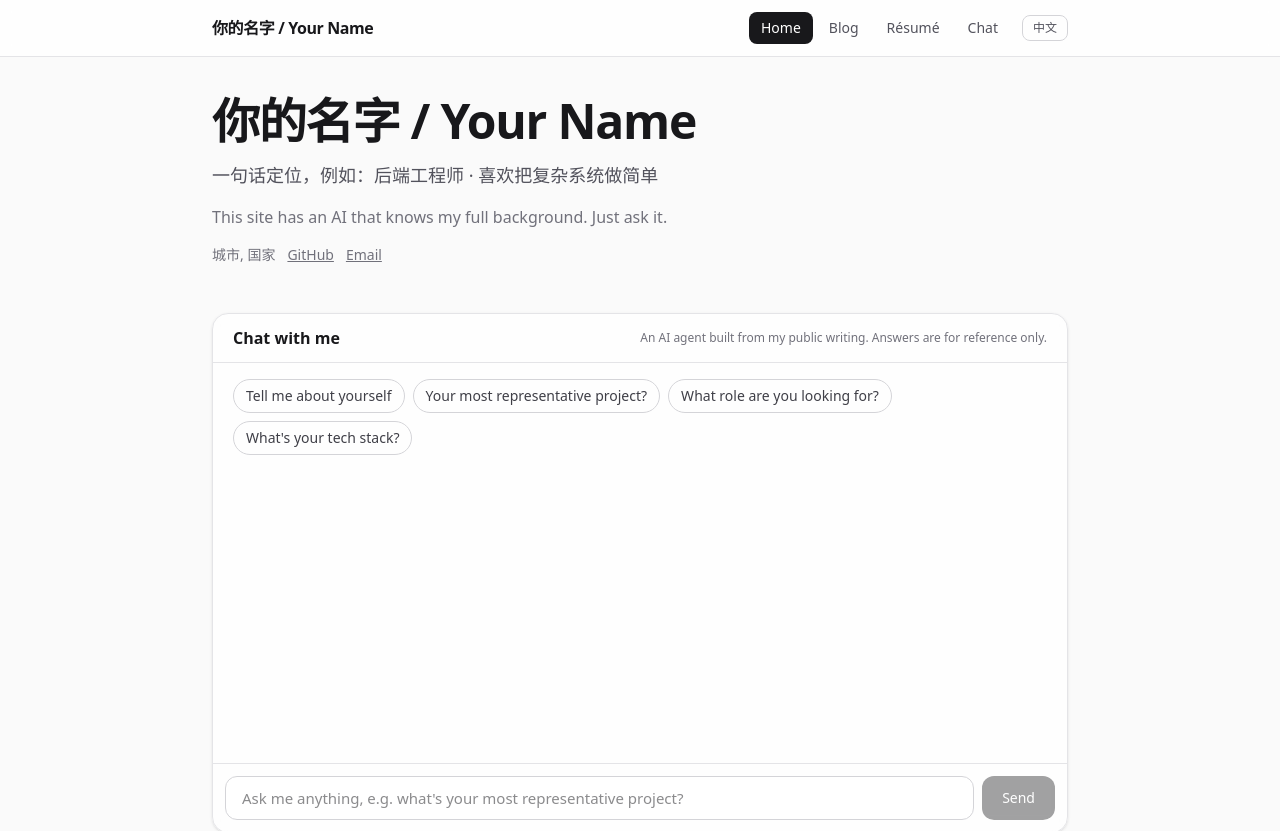
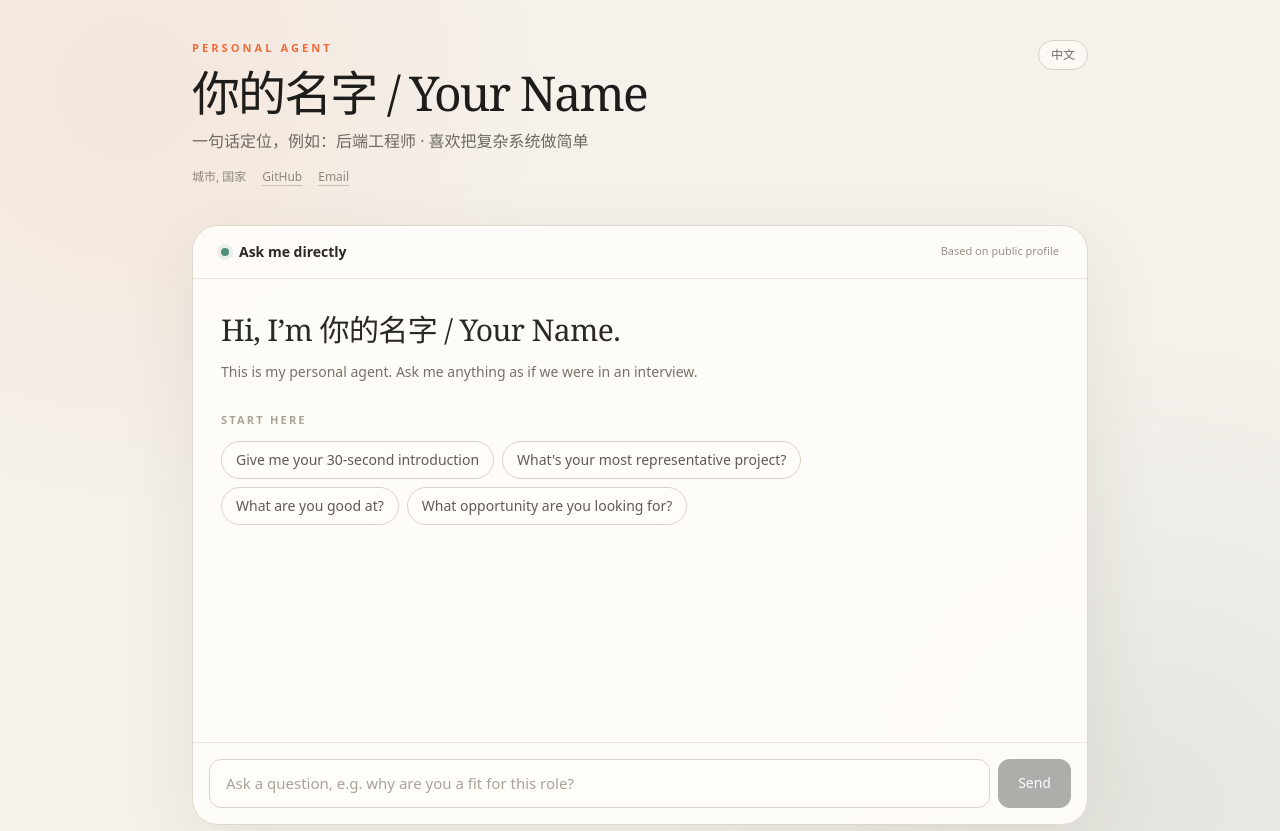
Before and after one commit to ATCBK/KnowMe, a Next.js app: page / in a window 1280 px wide. Shown: the top 831 px of the page. Built offline with nearby package versions, Linux system fonts and the light colour scheme.

Commit message:
Simplify site into interview agent landing page

```diff
--- a/src/app/blog/page.tsx
+++ b/src/app/blog/page.tsx
@@ -1,10 +1,5 @@
-import type { Metadata } from "next";
-import { getPosts } from "@/lib/content";
-import PostList from "@/components/PostList";
-
-export const metadata: Metadata = { title: "Blog" };
+import { redirect } from "next/navigation";
 
 export default function BlogPage() {
-  const posts = getPosts().map(({ body: _body, ...rest }) => rest);
-  return <PostList posts={posts} />;
+  redirect("/");
 }
--- a/src/app/chat/page.tsx
+++ b/src/app/chat/page.tsx
@@ -1,8 +1,5 @@
-import type { Metadata } from "next";
-import Chat from "@/components/Chat";
-
-export const metadata: Metadata = { title: "Chat" };
+import { redirect } from "next/navigation";
 
 export default function ChatPage() {
-  return <Chat />;
+  redirect("/");
 }
--- a/src/app/globals.css
+++ b/src/app/globals.css
@@ -1,10 +1,8 @@
 @import "tailwindcss";
 @plugin "@tailwindcss/typography";
 
-@custom-variant dark (&:where(.dark, .dark *));
-
 :root {
-  color-scheme: light dark;
+  color-scheme: light;
 }
 
 html {
@@ -12,5 +10,19 @@ html {
 }
 
 body {
-  @apply bg-zinc-50 text-zinc-900 antialiased dark:bg-zinc-950 dark:text-zinc-100;
+  @apply bg-[#f5f2ec] text-[#1e1d1b] antialiased;
+  background-image:
+    radial-gradient(circle at 10% 10%, rgba(239, 106, 58, 0.09), transparent 28rem),
+    radial-gradient(circle at 90% 90%, rgba(38, 76, 72, 0.08), transparent 30rem);
 }
+
+button,
+a,
+input {
+  -webkit-tap-highlight-color: transparent;
+}
+
+::selection {
+  background: #ef6a3a;
+  color: #fffdfa;
+}
--- a/src/app/layout.tsx
+++ b/src/app/layout.tsx
@@ -3,27 +3,20 @@ import type { ReactNode } from "react";
 import "./globals.css";
 import { LangProvider } from "@/lib/lang-context";
 import { getProfile } from "@/lib/content";
-import Nav from "@/components/Nav";
-import Footer from "@/components/Footer";
 
 export function generateMetadata(): Metadata {
-  const p = getProfile();
+  const profile = getProfile();
   return {
-    title: { default: p.name, template: `%s · ${p.name}` },
-    description: p.title,
+    title: profile.name,
+    description: profile.title,
   };
 }
 
 export default function RootLayout({ children }: { children: ReactNode }) {
-  const p = getProfile();
   return (
     <html lang="zh-CN" suppressHydrationWarning>
-      <body className="min-h-screen flex flex-col">
-        <LangProvider>
-          <Nav name={p.name} />
-          <main className="mx-auto w-full max-w-4xl flex-1 px-5 py-10">{children}</main>
-          <Footer github={p.github} />
-        </LangProvider>
+      <body>
+        <LangProvider>{children}</LangProvider>
       </body>
     </html>
   );
--- a/src/app/page.tsx
+++ b/src/app/page.tsx
@@ -1,50 +1,18 @@
-import Link from "next/link";
-import { getPosts, getProfile } from "@/lib/content";
 import Chat from "@/components/Chat";
-import HeroHint from "@/components/HeroHint";
+import { getProfile } from "@/lib/content";
 
 export default function Home() {
-  const p = getProfile();
-  const posts = getPosts().slice(0, 3);
+  const profile = getProfile();
 
   return (
-    <div className="space-y-12">
-      <section className="space-y-4">
-        <h1 className="text-4xl font-bold tracking-tight sm:text-5xl">{p.name}</h1>
-        <p className="text-lg text-zinc-600 dark:text-zinc-400">{p.title}</p>
-        <HeroHint />
-        <div className="flex gap-3 text-sm text-zinc-500">
-          {p.location && <span>{p.location}</span>}
-          {p.github && (
-            <a href={p.github} target="_blank" rel="noreferrer" className="underline">
-              GitHub
-            </a>
-          )}
-          {p.email && (
-            <a href={`mailto:${p.email}`} className="underline">
-              Email
-            </a>
-          )}
-        </div>
-      </section>
-
-      <Chat compact />
-
-      {posts.length > 0 && (
-        <section className="space-y-4">
-          <ul className="space-y-3">
-            {posts.map((post) => (
-              <li key={post.slug}>
-                <Link href={`/blog/${post.slug}`} className="group block">
-                  <span className="text-xs text-zinc-500">{post.date}</span>
-                  <h3 className="font-medium group-hover:underline">{post.title}</h3>
-                  <p className="text-sm text-zinc-600 dark:text-zinc-400">{post.summary}</p>
-                </Link>
-              </li>
-            ))}
-          </ul>
-        </section>
-      )}
-    </div>
+    <main className="min-h-screen px-5 sm:px-8">
+      <Chat
+        name={profile.name}
+        title={profile.title}
+        location={profile.location}
+        github={profile.github}
+        email={profile.email}
+      />
+    </main>
   );
 }
--- a/src/app/resume/page.tsx
+++ b/src/app/resume/page.tsx
@@ -1,18 +1,5 @@
-import type { Metadata } from "next";
-import { getResume } from "@/lib/content";
-import Markdown from "@/components/Markdown";
-
-export const metadata: Metadata = { title: "Résumé" };
+import { redirect } from "next/navigation";
 
 export default function ResumePage() {
-  const r = getResume();
-  return (
-    <article className="space-y-6">
-      <header>
-        <h1 className="text-3xl font-bold tracking-tight">{r.title}</h1>
-        {r.updated && <p className="mt-1 text-sm text-zinc-500">{r.updated}</p>}
-      </header>
-      <Markdown>{r.body}</Markdown>
-    </article>
-  );
+  redirect("/");
 }
--- a/src/components/Chat.tsx
+++ b/src/components/Chat.tsx
@@ -10,8 +10,16 @@ interface Msg {
   content: string;
 }
 
-export default function Chat({ compact = false }: { compact?: boolean }) {
-  const { t } = useLang();
+interface ChatProps {
+  name: string;
+  title: string;
+  location?: string;
+  github?: string;
+  email?: string;
+}
+
+export default function Chat({ name, title, location, github, email }: ChatProps) {
+  const { t, lang, setLang } = useLang();
   const [messages, setMessages] = useState<Msg[]>([]);
   const [input, setInput] = useState("");
   const [loading, setLoading] = useState(false);
@@ -75,76 +83,117 @@ export default function Chat({ compact = false }: { compact?: boolean }) {
     void send(input);
   }
 
+  const greeting = lang === "zh" ? `你好，我是${name}。` : `Hi, I’m ${name}.`;
+  const intro = lang === "zh" ? "这是我的个人 Agent。你可以像面试一样直接问我。" : "This is my personal agent. Ask me anything as if we were in an interview.";
+
   return (
-    <section
-      className={`flex flex-col rounded-2xl border border-zinc-200 bg-white/70 shadow-sm backdrop-blur dark:border-zinc-800 dark:bg-zinc-900/60 ${
-        compact ? "h-[520px]" : "h-[calc(100vh-12rem)] min-h-[480px]"
-      }`}
+    <section className="mx-auto flex min-h-screen w-full max-w-4xl flex-col py-6 sm:py-10">
+      <header className="mb-8 flex items-start justify-between gap-6 sm:mb-10">
+        <div>
+          <p className="text-[11px] font-semibold uppercase tracking-[0.28em] text-[#ef6a3a]">Personal agent</p>
+          <h1 className="mt-3 font-serif text-4xl leading-none tracking-[-0.04em] text-[#1e1d1b] sm:text-5xl">{name}</h1>
+          <p className="mt-3 max-w-xl text-sm leading-6 text-[#6d6962] sm:text-base">{title}</p>
+          <div className="mt-4 flex flex-wrap gap-x-4 gap-y-1 text-xs text-[#8c877e]">
+            {location && <span>{location}</span>}
+            {github && (
+              <a href={github} target="_blank" rel="noreferrer" className="underline decoration-[#c9c2b8] underline-offset-4 hover:text-[#ef6a3a]">
+                GitHub
+              </a>
+            )}
+            {email && (
+              <a href={`mailto:${email}`} className="underline decoration-[#c9c2b8] underline-offset-4 hover:text-[#ef6a3a]">
+                Email
+              </a>
+            )}
+          </div>
+        </div>
+
+        <button
+          onClick={() => setLang(lang === "zh" ? "en" : "zh")}
+          className="shrink-0 rounded-full border border-[#d8d1c7] bg-[#fffdfa]/70 px-3 py-1.5 text-xs font-medium text-[#6d6962] transition hover:border-[#ef6a3a] hover:text-[#ef6a3a]"
+          aria-label="Switch language"
         >
-      <header className="flex items-center justify-between border-b border-zinc-200 px-5 py-3 dark:border-zinc-800">
-        <h2 className="text-base font-semibold">{t.chat_title}</h2>
-        <span className="text-xs text-zinc-500">{t.chat_disclaimer}</span>
+          {t.lang_switch}
+        </button>
       </header>
 
-      <div className="flex-1 space-y-4 overflow-y-auto px-5 py-4">
+      <div className="flex min-h-0 flex-1 flex-col overflow-hidden rounded-[26px] border border-[#ded7cc] bg-[#fffdfa]/90 shadow-[0_24px_80px_rgba(55,45,35,0.09)] backdrop-blur sm:min-h-[600px]">
+        <div className="flex items-center justify-between border-b border-[#ebe5dc] px-5 py-4 sm:px-7">
+          <div className="flex items-center gap-2.5">
+            <span className="h-2 w-2 rounded-full bg-[#4f8d76] shadow-[0_0_0_4px_rgba(79,141,118,0.12)]" />
+            <span className="text-sm font-semibold text-[#2b2926]">{t.chat_title}</span>
+          </div>
+          <span className="text-[11px] text-[#999188]">{t.chat_disclaimer}</span>
+        </div>
+
+        <div className="flex-1 space-y-5 overflow-y-auto px-5 py-6 sm:px-7 sm:py-8" aria-live="polite">
           {messages.length === 0 && (
+            <div className="max-w-2xl">
+              <div className="mb-7 max-w-lg">
+                <p className="font-serif text-2xl leading-tight tracking-[-0.02em] text-[#2b2926] sm:text-3xl">{greeting}</p>
+                <p className="mt-3 text-sm leading-6 text-[#777168]">{intro}</p>
+              </div>
+              <p className="mb-3 text-[11px] font-semibold uppercase tracking-[0.2em] text-[#aaa298]">{lang === "zh" ? "从这里开始" : "Start here"}</p>
               <div className="flex flex-wrap gap-2">
-            {t.chat_suggest.map((s) => (
+                {t.chat_suggest.map((suggestion) => (
                   <button
-                key={s}
-                onClick={() => void send(s)}
-                className="rounded-full border border-zinc-300 px-3 py-1.5 text-sm text-zinc-700 transition hover:bg-zinc-100 dark:border-zinc-700 dark:text-zinc-300 dark:hover:bg-zinc-800"
+                    key={suggestion}
+                    onClick={() => void send(suggestion)}
+                    className="rounded-full border border-[#d9d2c8] bg-[#fffdfa] px-3.5 py-2 text-left text-sm text-[#5f5a53] transition hover:-translate-y-0.5 hover:border-[#ef6a3a] hover:text-[#ef6a3a]"
                   >
-                {s}
+                    {suggestion}
                   </button>
                 ))}
               </div>
+            </div>
           )}
 
-        {messages.map((m, i) => (
-          <div key={i} className={`flex ${m.role === "user" ? "justify-end" : "justify-start"}`}>
+          {messages.map((message, index) => (
+            <div key={index} className={`flex ${message.role === "user" ? "justify-end" : "justify-start"}`}>
               <div
-              className={`max-w-[85%] rounded-2xl px-4 py-2.5 text-[15px] leading-relaxed ${
-                m.role === "user"
-                  ? "bg-zinc-900 text-white dark:bg-zinc-100 dark:text-zinc-900"
-                  : "bg-zinc-100 text-zinc-900 dark:bg-zinc-800 dark:text-zinc-100"
+                className={`max-w-[88%] rounded-2xl px-4 py-3 text-[15px] leading-7 sm:max-w-[78%] ${
+                  message.role === "user" ? "rounded-br-md bg-[#ef6a3a] text-white" : "rounded-bl-md bg-[#f0ede7] text-[#2b2926]"
                 }`}
               >
-              {m.role === "assistant" ? (
-                m.content ? (
-                  <div className="prose prose-sm prose-zinc max-w-none dark:prose-invert">
-                    <ReactMarkdown remarkPlugins={[remarkGfm]}>{m.content}</ReactMarkdown>
+                {message.role === "assistant" ? (
+                  message.content ? (
+                    <div className="prose prose-sm prose-zinc max-w-none">
+                      <ReactMarkdown remarkPlugins={[remarkGfm]}>{message.content}</ReactMarkdown>
                     </div>
                   ) : (
-                  <span className="animate-pulse text-zinc-500">{t.chat_thinking}</span>
+                    <span className="animate-pulse text-[#8b847b]">{t.chat_thinking}</span>
                   )
                 ) : (
-                <span className="whitespace-pre-wrap">{m.content}</span>
+                  <span className="whitespace-pre-wrap">{message.content}</span>
                 )}
               </div>
             </div>
           ))}
 
-        {error && <p className="text-sm text-red-500">{error}</p>}
+          {error && <p className="text-sm text-[#c4523a]">{error}</p>}
           <div ref={bottomRef} />
         </div>
 
-      <form onSubmit={onSubmit} className="flex gap-2 border-t border-zinc-200 p-3 dark:border-zinc-800">
+        <form onSubmit={onSubmit} className="flex gap-2 border-t border-[#ebe5dc] p-3 sm:p-4">
           <input
             value={input}
             onChange={(e) => setInput(e.target.value)}
             placeholder={t.chat_placeholder}
             disabled={loading}
-          className="flex-1 rounded-xl border border-zinc-300 bg-white px-4 py-2.5 text-[15px] outline-none focus:border-zinc-500 disabled:opacity-60 dark:border-zinc-700 dark:bg-zinc-900"
+            aria-label={t.chat_placeholder}
+            className="min-w-0 flex-1 rounded-xl border border-[#d9d2c8] bg-[#fffdfa] px-4 py-3 text-[15px] text-[#2b2926] outline-none placeholder:text-[#aaa298] focus:border-[#ef6a3a] disabled:opacity-60"
           />
           <button
             type="submit"
             disabled={loading || !input.trim()}
-          className="rounded-xl bg-zinc-900 px-5 py-2.5 text-sm font-medium text-white transition hover:bg-zinc-700 disabled:opacity-40 dark:bg-zinc-100 dark:text-zinc-900 dark:hover:bg-zinc-300"
+            className="rounded-xl bg-[#1e1d1b] px-4 py-3 text-sm font-medium text-white transition hover:bg-[#3c3935] disabled:cursor-not-allowed disabled:opacity-35 sm:px-5"
           >
             {t.chat_send}
           </button>
         </form>
+      </div>
+
+      <p className="mt-4 text-center text-[11px] text-[#9b958b]">{lang === "zh" ? "基于我的公开资料回答 · 你可以直接开始提问" : "Answers are based on my public profile · Ask anything to get started"}</p>
     </section>
   );
 }
--- a/src/lib/i18n.ts
+++ b/src/lib/i18n.ts
@@ -6,14 +6,14 @@ export const dict = {
     nav_blog: "博客",
     nav_resume: "简历",
     nav_chat: "对话",
-    hero_hint: "这个网站有一个了解我全部背景的 AI，你可以直接问它。",
-    chat_title: "和我聊聊",
-    chat_placeholder: "问我任何问题，比如：你最有代表性的项目是什么？",
+    hero_hint: "这是我的个人 Agent，你可以像面试一样直接问我。",
+    chat_title: "直接问我",
+    chat_placeholder: "直接输入问题，例如：你为什么适合这个岗位？",
     chat_send: "发送",
     chat_thinking: "思考中…",
     chat_error: "出错了，请稍后再试。",
-    chat_disclaimer: "这是一个基于我公开资料的 AI Agent，回答仅供参考。",
-    chat_suggest: ["介绍一下你自己", "你最有代表性的项目？", "你在找什么样的工作？", "你的技术栈是什么？"],
+    chat_disclaimer: "基于公开资料",
+    chat_suggest: ["请用 30 秒介绍一下你自己", "你做过最有代表性的项目？", "你擅长什么？", "你正在寻找什么机会？"],
     blog_title: "博客",
     blog_empty: "还没有文章。",
     resume_updated: "更新于",
@@ -25,14 +25,14 @@ export const dict = {
     nav_blog: "Blog",
     nav_resume: "Résumé",
     nav_chat: "Chat",
-    hero_hint: "This site has an AI that knows my full background. Just ask it.",
-    chat_title: "Chat with me",
-    chat_placeholder: "Ask me anything, e.g. what's your most representative project?",
+    hero_hint: "This is my personal agent. Ask me anything as if we were in an interview.",
+    chat_title: "Ask me directly",
+    chat_placeholder: "Ask a question, e.g. why are you a fit for this role?",
     chat_send: "Send",
     chat_thinking: "Thinking…",
     chat_error: "Something went wrong. Please try again.",
-    chat_disclaimer: "An AI agent built from my public writing. Answers are for reference only.",
-    chat_suggest: ["Tell me about yourself", "Your most representative project?", "What role are you looking for?", "What's your tech stack?"],
+    chat_disclaimer: "Based on public profile",
+    chat_suggest: ["Give me your 30-second introduction", "What's your most representative project?", "What are you good at?", "What opportunity are you looking for?"],
     blog_title: "Blog",
     blog_empty: "No posts yet.",
     resume_updated: "Updated",
```
Also changed, not shown: src/app/blog/[slug]/page.tsx (+3 -33 lines), 1 other file (tests, documents, lock files or other folders). Lines whose indentation alone changed are shown as unchanged.
